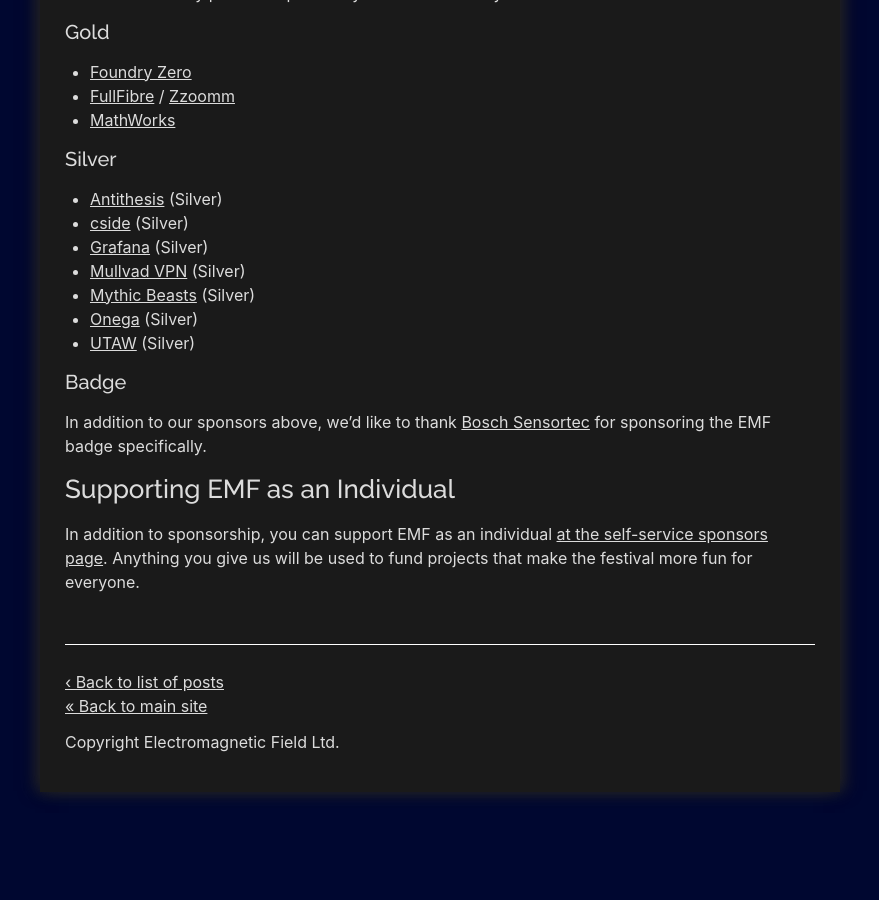
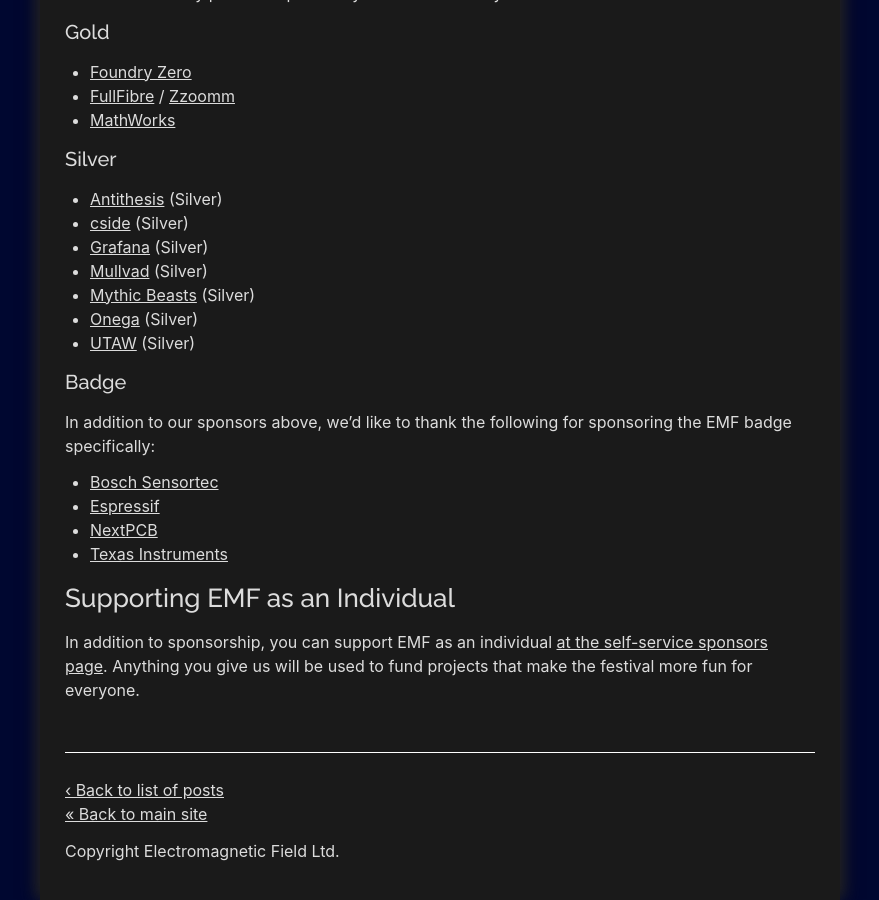
Before and after one commit to emfcamp/blog, a Jekyll site: the page built from _posts/2026-06-11-lanterns.md, in a window 1280 px wide and 900 px high, scrolled down 2339 px. Shown: the whole window, without its empty margins (200-1079 px from the left). Built offline with Jekyll 4.4.1, drawn with Linux system fonts in a browser that asks for light colours.

Commit message:
Add all Badge sponsors

```diff
--- a/_posts/2026-06-11-lanterns.md
+++ b/_posts/2026-06-11-lanterns.md
@@ -89,14 +89,18 @@ We don't have any platinum sponsors yet - this could be you!
 * [Antithesis](https://antithesis.com) (Silver)
 * [cside](https://cside.com) (Silver)
 * [Grafana](https://grafana.com) (Silver)
-* [Mullvad VPN](https://mullvad.net/) (Silver)
+* [Mullvad](https://mullvad.net/) (Silver)
 * [Mythic Beasts](https://www.mythic-beasts.com) (Silver)
 * [Onega](https://www.onega.net) (Silver)
 * [UTAW](https://utaw.tech) (Silver)
 
 #### Badge
 
-In addition to our sponsors above, we'd like to thank [Bosch Sensortec](https://www.bosch-sensortec.com/en) for sponsoring the EMF badge specifically.
+In addition to our sponsors above, we'd like to thank the following for sponsoring the EMF badge specifically:
+* [Bosch Sensortec](https://www.bosch-sensortec.com/en)
+* [Espressif](https://espressif.com/)
+* [NextPCB](https://nextpcb.com/)
+* [Texas Instruments](https://ti.com/)
 
 ### Supporting EMF as an Individual
 
```
